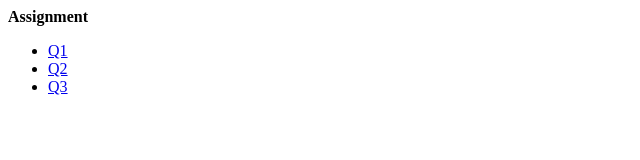
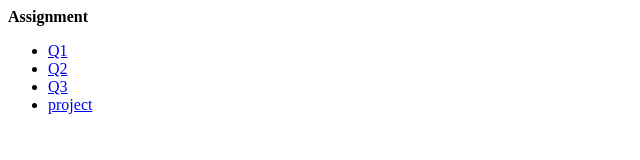
Before and after one commit to GEKMUI/Assignment, a plain HTML site: page index.html in a window 1280 px wide. Shown: the full height of the page, 0-640 px from the left. Drawn offline with Linux system fonts and the light colour scheme.

Commit message:
Update index.html

```diff
--- a/index.html
+++ b/index.html
@@ -10,6 +10,7 @@
       <li><a href="Q1.html">Q1</a></li>
       <li><a href="Q2.html">Q2</a></li>
       <li><a href="Q3.html">Q3</a></li>
+      <li><a href="main.html">project</a></li>
     </ul>
   </body>
 </html>
```
